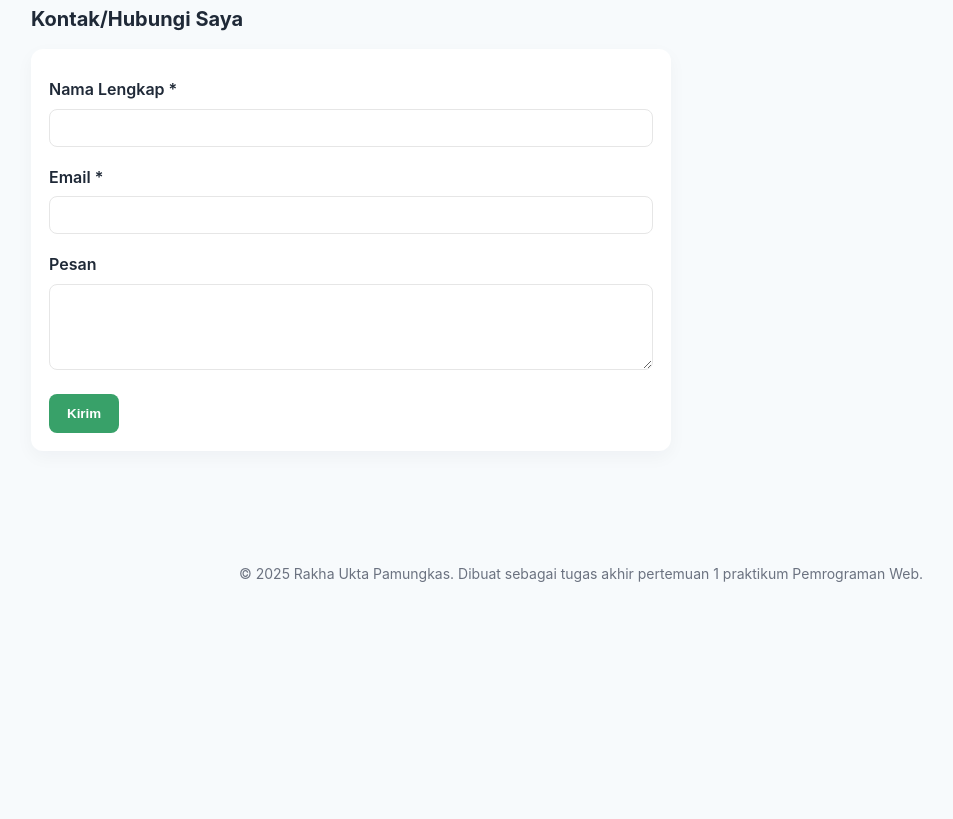
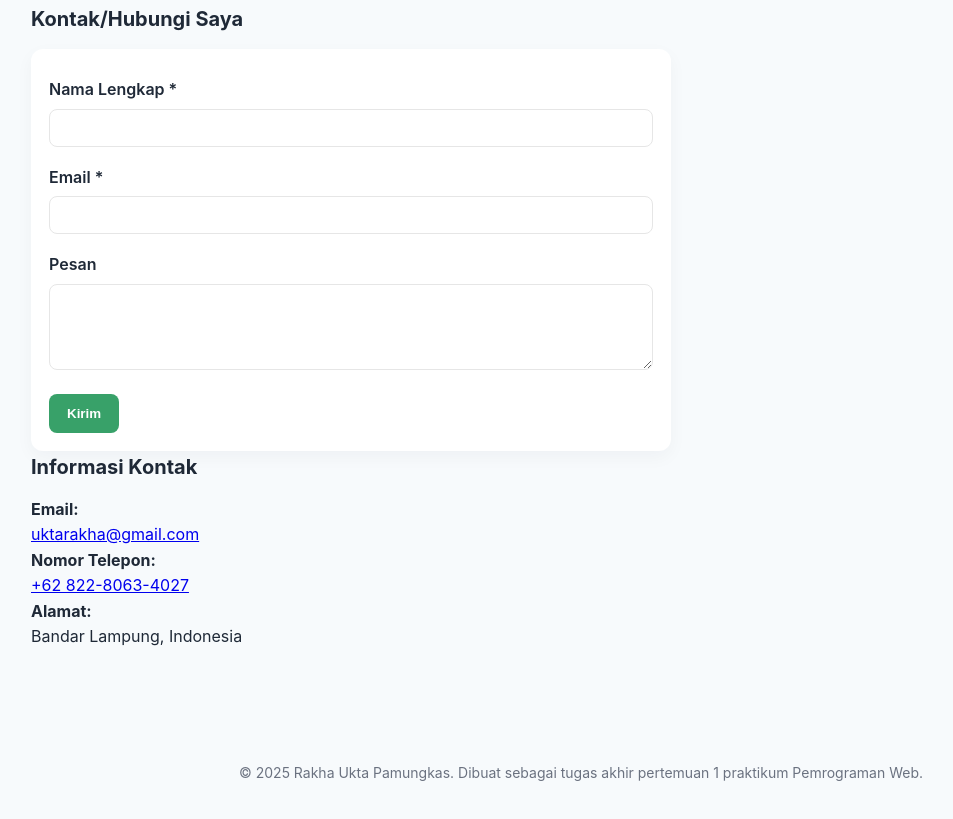
Before and after one commit to Pamvngkas/portofolioPemWeb, a plain HTML site: page index.html in a window 1280 px wide. Shown: the part 1280-2099 px from the top of the page, without its empty margins (59-1012 px from the left). Before the commit the page ends 1913 px from the top, so only its background shows below. Drawn offline with Linux system fonts and the light colour scheme.

Commit message:
feat: penambahan section myContact

```diff
--- a/index.html
+++ b/index.html
@@ -68,7 +68,9 @@
       </ul>
     </section>
 
-    <section id="contact" class="container section form-section">
+<section id="contact" class="container section contact-grid">
+  <!-- Form Kontak -->
+  <div class="form-section">
     <h3>Kontak/Hubungi Saya</h3>
     <form action="#" method="POST" class="contact-form">
       <label for="nama">Nama Lengkap *</label>
@@ -82,7 +84,24 @@
 
       <button type="submit" class="btn-submit">Kirim</button>
     </form>
+  </div>
+
+  <!-- Informasi Kontak -->
+  <div id="myContact" class="mycontact-section">
+    <h3>Informasi Kontak</h3>
+    <div class="mycontact-card">
+      <p><strong>Email:</strong></p>
+      <p><a href="mailto:uktarakha@gmail.com">uktarakha@gmail.com</a></p>
+
+      <p><strong>Nomor Telepon:</strong></p>
+      <p><a href="wa.me/+6282280634027">+62 822-8063-4027</a></p>
+
+      <p><strong>Alamat:</strong></p>
+      <p>Bandar Lampung, Indonesia</p>
+    </div>
+  </div>
 </section>
+
   </main>
 
   <footer class="site-footer">
```
Lines whose indentation alone changed are shown as unchanged.
